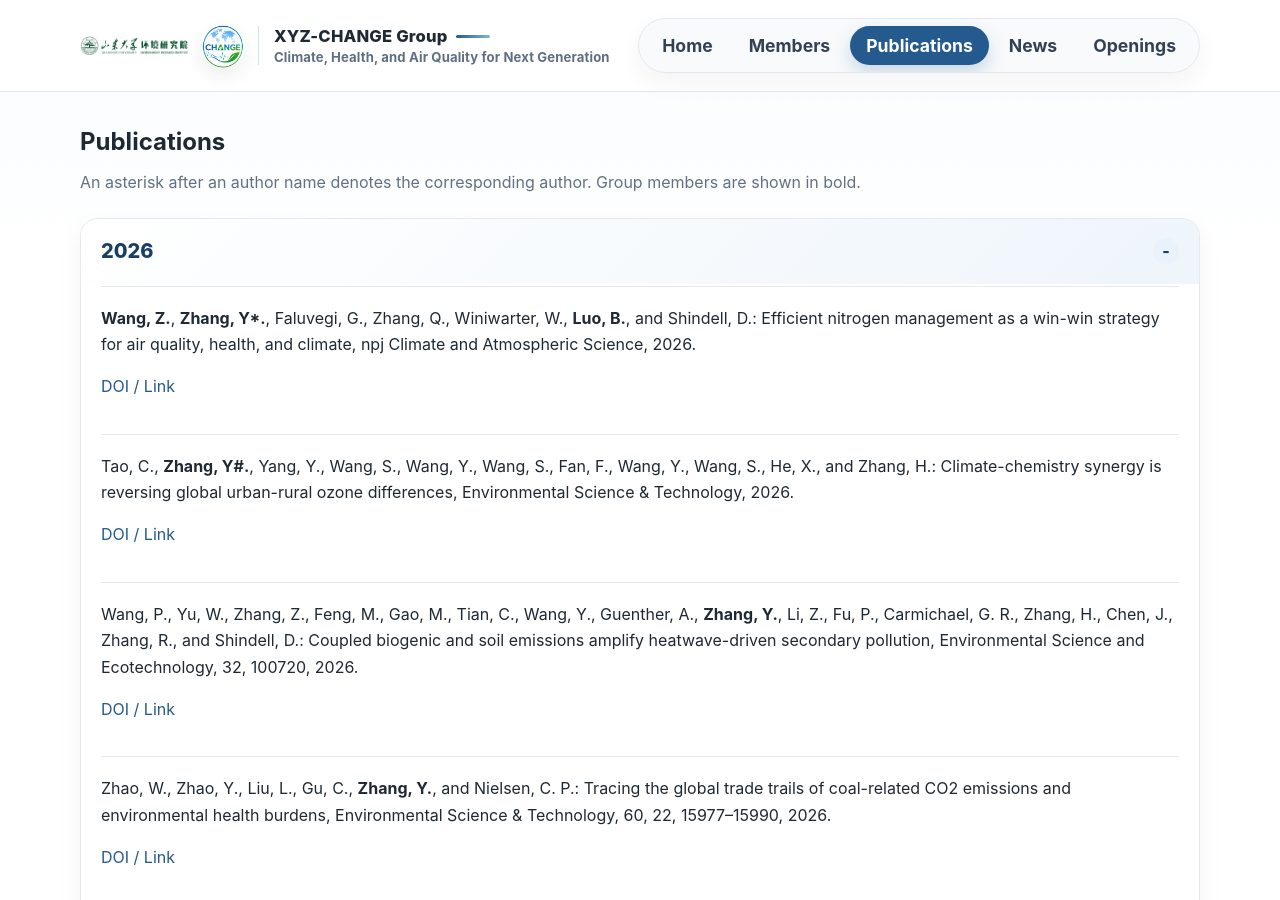
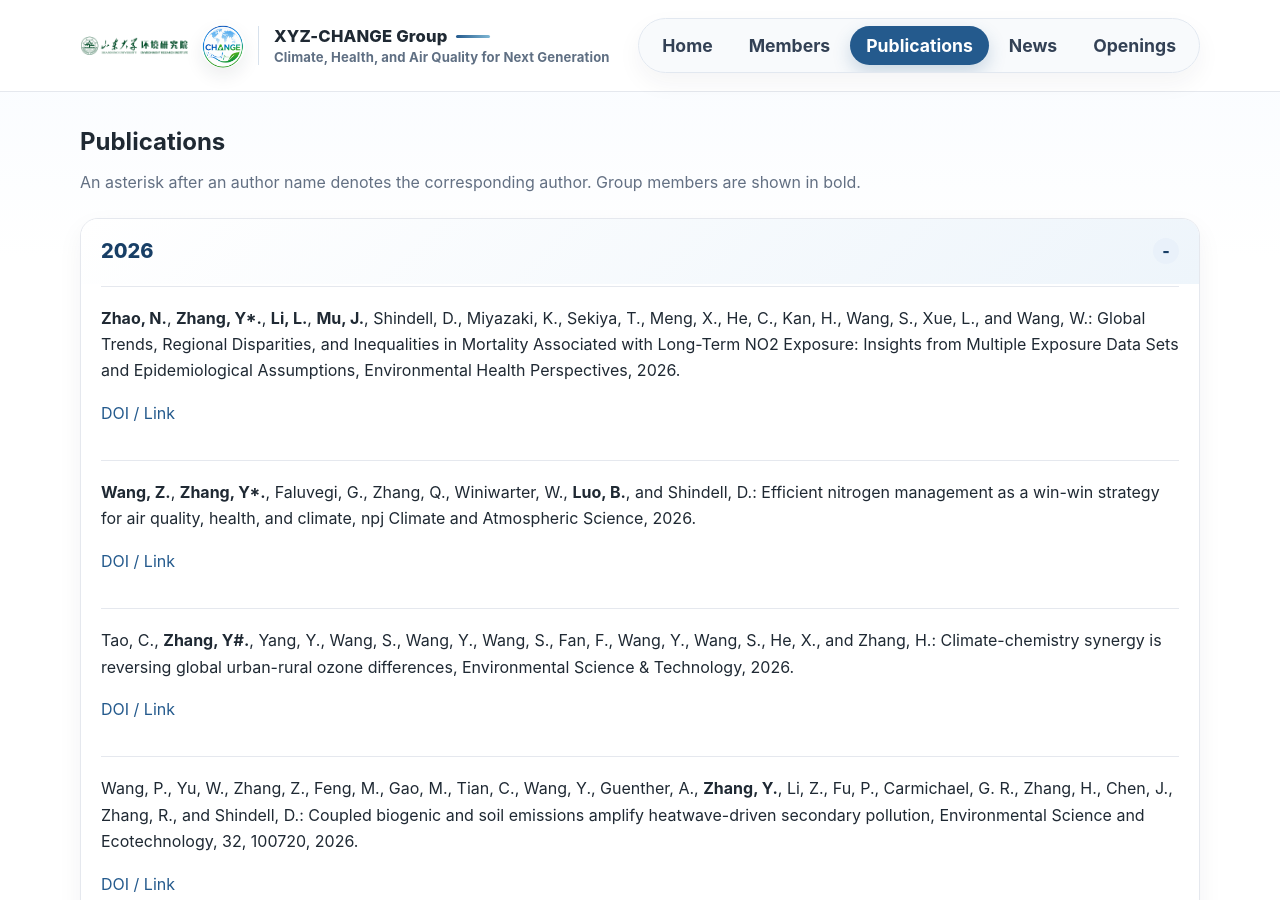
Before and after one commit to MuJSh/xyz_CHANGE, a Jekyll site: the page built from _pages/publications.md, in a window 1280 px wide and 900 px high. Built offline with Jekyll 4.4.1, drawn with Linux system fonts in a browser that asks for light colours.

Commit message:
Add latest NO2 exposure mortality publication

```diff
--- a/_data/publications_additions.yml
+++ b/_data/publications_additions.yml
@@ -1,3 +1,8 @@
+- year: 2026
+  citation: >-
+    <strong>Zhao, N.</strong>, <strong>Zhang, Y*.</strong>, <strong>Li, L.</strong>, <strong>Mu, J.</strong>, Shindell, D., Miyazaki, K., Sekiya, T., Meng, X., He, C., Kan, H., Wang, S., Xue, L., and Wang, W.: Global Trends, Regional Disparities, and Inequalities in Mortality Associated with Long-Term NO2 Exposure: Insights from Multiple Exposure Data Sets and Epidemiological Assumptions, Environmental Health Perspectives, 2026.
+  url: "https://doi.org/10.1021/EHP.6c01555"
+
 - year: 2026
   citation: >-
     <strong>Wang, Z.</strong>, <strong>Zhang, Y*.</strong>, Faluvegi, G., Zhang, Q., Winiwarter, W., <strong>Luo, B.</strong>, and Shindell, D.: Efficient nitrogen management as a win-win strategy for air quality, health, and climate, npj Climate and Atmospheric Science, 2026.
```
